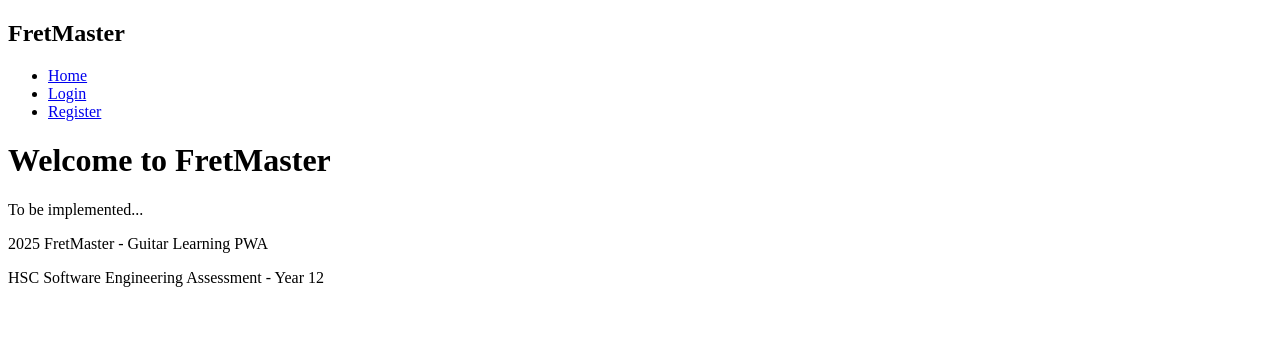
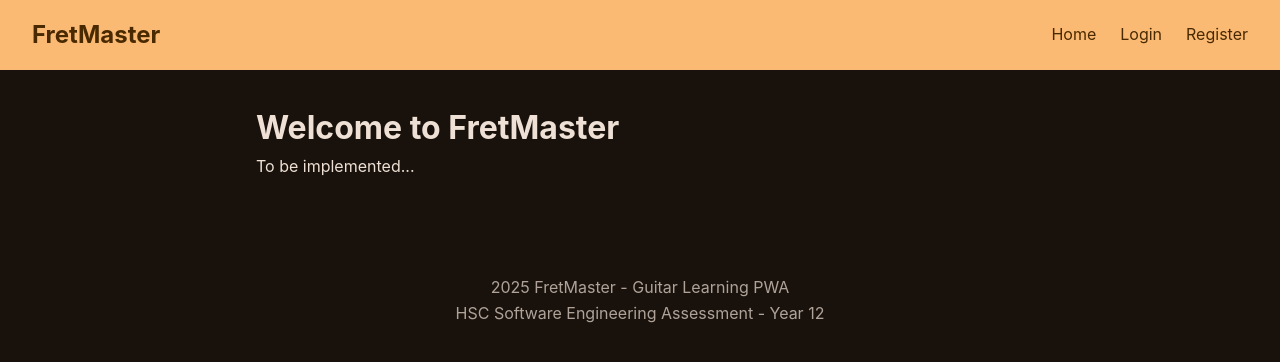
Before and after one commit to TheRatDefence/FretMaster-PWA--SWE-Assessment, a Flask app: page / in a window 1280 px wide. Shown: the top 362 px of the page. Run offline with Flask 3, Linux system fonts and the light colour scheme.

Commit message:
Finished Phase 2. Added registration + Material theme design

```diff
--- a/app.py
+++ b/app.py
@@ -2,15 +2,23 @@ from flask import Flask, render_template, request, redirect, url_for, session, f
 from config import DATABASE_PATH, SECRET_KEY
 import logging
 
-from database.db_operations import authenticate_user
+from database.db_operations import authenticate_user, create_user
 
-logger = logging.getLogger(__name__)
 
 # Flask app initialisation
 app = Flask(__name__)
 
 # Secret Key set using Config file
 app.config['SECRET_KEY'] = SECRET_KEY
+
+#-------------------Logging-------------------#
+
+logger = logging.getLogger(__name__)
+
+logging.basicConfig(
+    level=logging.DEBUG,
+    format='%(asctime)s - %(name)s - %(levelname)s - %(message)s'
+)
 
 
 #-------------------Routes-------------------#
@@ -61,7 +69,37 @@ def login():
 # Register page
 @app.route('/register', methods=["GET", "POST"])
 def register():
-    pass
+    """
+    The registration process:
+      1. User fills out form (username, email, password)
+      2. Flask receives POST request
+      3. Hash the password (never store plain text!)
+      4. Insert new user into database
+      5. Redirect to login page
+      6. Show success message
+    """
+    if request.method == "POST":
+        username = request.form['username']
+        password = request.form['password']
+        email = request.form['email']
+        ip = request.remote_addr
+
+        logger.info(f"Register attempt for user '{username}' from IP '{ip}'")
+
+        registered = create_user(username, password, email)
+
+        if registered:
+            logger.info(f"Successful registration: user='{username}' ip='{ip}')")
+            flash('Successful registration', 'success')
+            return redirect(url_for('login'))
+        else:
+            logger.warning(f"Failed Registration: user='{username}' ip='{ip}'")
+            flash('Could not register user', 'error')
+            return render_template('auth/register.html')
+
+    else:
+        return render_template('auth/register.html')
+
 
 # Logout
 @app.route('/logout')
--- /dev/null
+++ b/static/css/material-theme/dark.css
@@ -0,0 +1,51 @@
+.dark {
+  --md-sys-color-primary: rgb(251 186 115);
+  --md-sys-color-surface-tint: rgb(251 186 115);
+  --md-sys-color-on-primary: rgb(73 41 0);
+  --md-sys-color-primary-container: rgb(104 61 0);
+  --md-sys-color-on-primary-container: rgb(255 220 188);
+  --md-sys-color-secondary: rgb(224 193 163);
+  --md-sys-color-on-secondary: rgb(64 45 24);
+  --md-sys-color-secondary-container: rgb(88 67 44);
+  --md-sys-color-on-secondary-container: rgb(254 221 190);
+  --md-sys-color-tertiary: rgb(190 204 155);
+  --md-sys-color-on-tertiary: rgb(41 52 17);
+  --md-sys-color-tertiary-container: rgb(63 75 37);
+  --md-sys-color-on-tertiary-container: rgb(218 233 182);
+  --md-sys-color-error: rgb(255 180 171);
+  --md-sys-color-on-error: rgb(105 0 5);
+  --md-sys-color-error-container: rgb(147 0 10);
+  --md-sys-color-on-error-container: rgb(255 218 214);
+  --md-sys-color-background: rgb(25 18 12);
+  --md-sys-color-on-background: rgb(238 224 213);
+  --md-sys-color-surface: rgb(25 18 12);
+  --md-sys-color-on-surface: rgb(238 224 213);
+  --md-sys-color-surface-variant: rgb(80 69 58);
+  --md-sys-color-on-surface-variant: rgb(213 195 181);
+  --md-sys-color-outline: rgb(157 142 129);
+  --md-sys-color-outline-variant: rgb(80 69 58);
+  --md-sys-color-shadow: rgb(0 0 0);
+  --md-sys-color-scrim: rgb(0 0 0);
+  --md-sys-color-inverse-surface: rgb(238 224 213);
+  --md-sys-color-inverse-on-surface: rgb(55 47 40);
+  --md-sys-color-inverse-primary: rgb(132 83 22);
+  --md-sys-color-primary-fixed: rgb(255 220 188);
+  --md-sys-color-on-primary-fixed: rgb(44 23 0);
+  --md-sys-color-primary-fixed-dim: rgb(251 186 115);
+  --md-sys-color-on-primary-fixed-variant: rgb(104 61 0);
+  --md-sys-color-secondary-fixed: rgb(254 221 190);
+  --md-sys-color-on-secondary-fixed: rgb(41 24 5);
+  --md-sys-color-secondary-fixed-dim: rgb(224 193 163);
+  --md-sys-color-on-secondary-fixed-variant: rgb(88 67 44);
+  --md-sys-color-tertiary-fixed: rgb(218 233 182);
+  --md-sys-color-on-tertiary-fixed: rgb(21 31 1);
+  --md-sys-color-tertiary-fixed-dim: rgb(190 204 155);
+  --md-sys-color-on-tertiary-fixed-variant: rgb(63 75 37);
+  --md-sys-color-surface-dim: rgb(25 18 12);
+  --md-sys-color-surface-bright: rgb(64 56 48);
+  --md-sys-color-surface-container-lowest: rgb(19 13 7);
+  --md-sys-color-surface-container-low: rgb(33 26 20);
+  --md-sys-color-surface-container: rgb(37 30 23);
+  --md-sys-color-surface-container-high: rgb(48 41 33);
+  --md-sys-color-surface-container-highest: rgb(59 51 44);
+}
--- a/static/css/style.css
+++ b/static/css/style.css
@@ -0,0 +1,111 @@
+@import url('material-theme/dark.css');
+
+/* ======================
+   PHASE 2.5: MINIMAL CSS
+   Quick styling to make app functional
+   I'll polish in Phase 4.5
+   ====================== */
+
+* {
+    margin: 0;
+    padding: 0;
+    box-sizing: border-box;
+}
+
+body {
+    background: var(--md-sys-color-background);
+    color: var(--md-sys-color-on-background);
+    font-family: -apple-system, BlinkMacSystemFont, 'Segoe UI', sans-serif;
+    line-height: 1.6;
+}
+
+nav {
+    background: var(--md-sys-color-primary);
+    color: var(--md-sys-color-on-primary);
+    padding: 1rem 2rem;
+    display: flex;
+    justify-content: space-between;
+    align-items: center;
+}
+
+nav ul {
+    list-style: none;
+    display: flex;
+    gap: 1.5rem;
+}
+
+nav a {
+    color: inherit;
+    text-decoration: none;
+}
+
+nav a:hover {
+    text-decoration: underline;
+}
+
+main {
+    max-width: 800px;
+    margin: 2rem auto;
+    padding: 0 1rem;
+}
+
+form {
+    background: var(--md-sys-color-surface-container);
+    padding: 2rem;
+    border-radius: 8px;
+    max-width: 400px;
+    margin: 2rem auto;
+}
+
+label {
+    display: block;
+    margin-top: 1rem;
+    margin-bottom: 0.5rem;
+}
+
+input {
+    width: 100%;
+    padding: 0.75rem;
+    background: var(--md-sys-color-surface-variant);
+    color: var(--md-sys-color-on-surface-variant);
+    border: 1px solid var(--md-sys-color-outline);
+    border-radius: 4px;
+}
+
+button {
+    background: var(--md-sys-color-primary);
+    color: var(--md-sys-color-on-primary);
+    padding: 0.75rem 1.5rem;
+    border: none;
+    border-radius: 20px;
+    cursor: pointer;
+    margin-top: 1rem;
+    width: 100%;
+}
+
+button:hover {
+    opacity: 0.9;
+}
+
+.success {
+    background: var(--md-sys-color-tertiary);
+    color: var(--md-sys-color-on-tertiary);
+    padding: 1rem;
+    border-radius: 4px;
+    margin: 1rem 0;
+}
+
+.error {
+    background: var(--md-sys-color-error);
+    color: var(--md-sys-color-on-error);
+    padding: 1rem;
+    border-radius: 4px;
+    margin: 1rem 0;
+}
+
+footer {
+    text-align: center;
+    padding: 2rem;
+    margin-top: 4rem;
+    opacity: 0.7;
+}
--- a/templates/base.html
+++ b/templates/base.html
@@ -4,7 +4,7 @@
     <title>{% block title %}FretMaster{% endblock %}</title>
     <link rel="stylesheet" href="{{ url_for('static', filename='css/style.css') }}">
 </head>
-<body>
+<body class="dark">
     <nav>
         <h1>FretMaster</h1>
         <ul>
```
Also changed, not shown: Database/db_operations.py (+22 -2 lines), templates/auth/register.html (added, +24 -0 lines).
